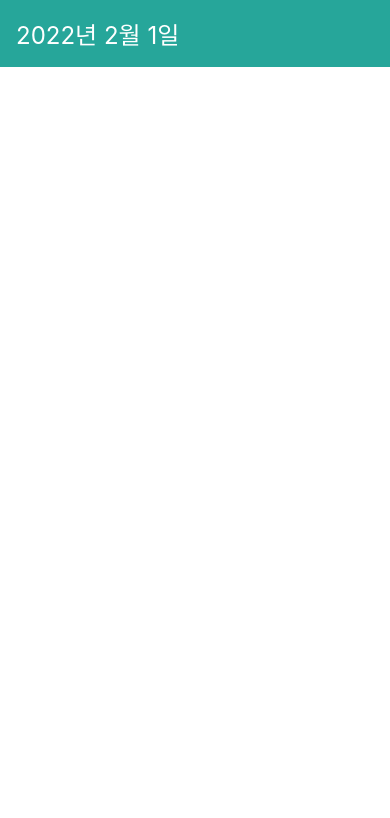
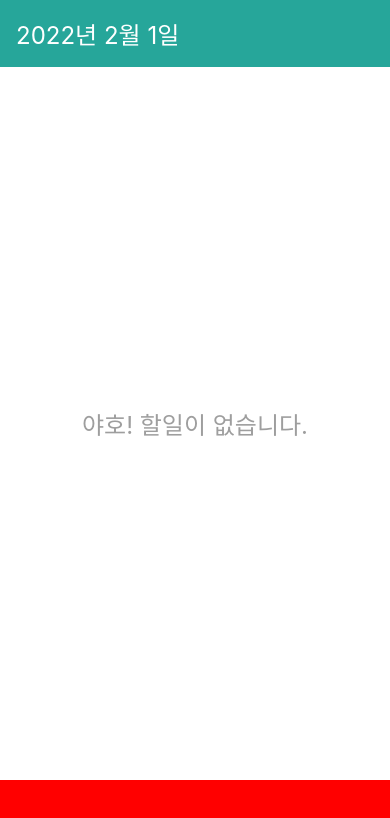
Before and after one commit to jw1036/exam_reactnative, a React Native app: screen / in a window 390 px wide. Shown: the top 818 px of the page. Built offline with nearby package versions, Linux system fonts and the light colour scheme.

Commit message:
3.1.4 레이아웃 준비하기

```diff
--- a/App.js
+++ b/App.js
@@ -2,19 +2,27 @@ import React from 'react';
 import {StyleSheet} from 'react-native';
 import DateHead from './components/DateHead';
 import {SafeAreaProvider, SafeAreaView} from 'react-native-safe-area-context';
+import AddTodo from './components/AddTodo';
+import Empty from './components/Empty';
 
 function App() {
   const today = new Date();
 
   return (
     <SafeAreaProvider>
-      <SafeAreaView edges={['bottom']}>
+      <SafeAreaView edges={['bottom']} style={styles.block}>
         <DateHead date={today} />
+        <Empty />
+        <AddTodo />
       </SafeAreaView>
     </SafeAreaProvider>
   );
 }
 
-const styles = StyleSheet.create({});
+const styles = StyleSheet.create({
+  block: {
+    flex: 1,
+  },
+});
 
 export default App;
--- /dev/null
+++ b/components/AddTodo.js
@@ -0,0 +1,15 @@
+import React from 'react';
+import {StyleSheet, View} from 'react-native';
+
+function AddTodo() {
+  return <View style={styles.block} />;
+}
+
+const styles = StyleSheet.create({
+  block: {
+    height: 64,
+    backgroundColor: 'red',
+  },
+});
+
+export default AddTodo;
--- /dev/null
+++ b/components/Empty.js
@@ -0,0 +1,24 @@
+import React from 'react';
+import {View, Text, StyleSheet} from 'react-native';
+
+function Empty() {
+  return (
+    <View style={styles.block}>
+      <Text style={styles.description}>야호! 할일이 없습니다.</Text>
+    </View>
+  );
+}
+
+const styles = StyleSheet.create({
+  block: {
+    flex: 1,
+    alignItems: 'center',
+    justifyContent: 'center',
+  },
+  description: {
+    fontSize: 24,
+    color: '#9e9e9e',
+  },
+});
+
+export default Empty;
```
